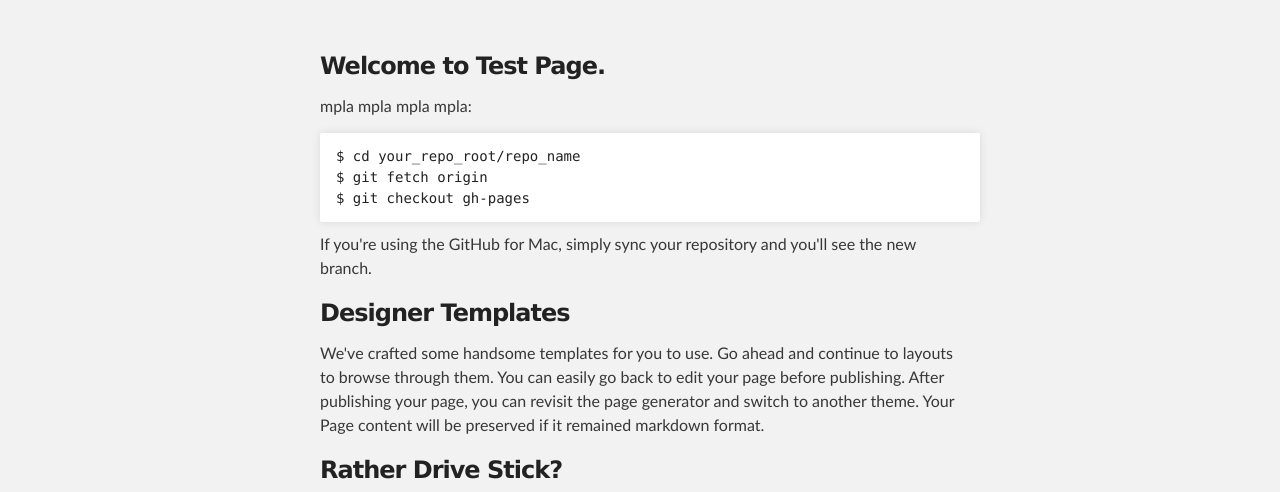
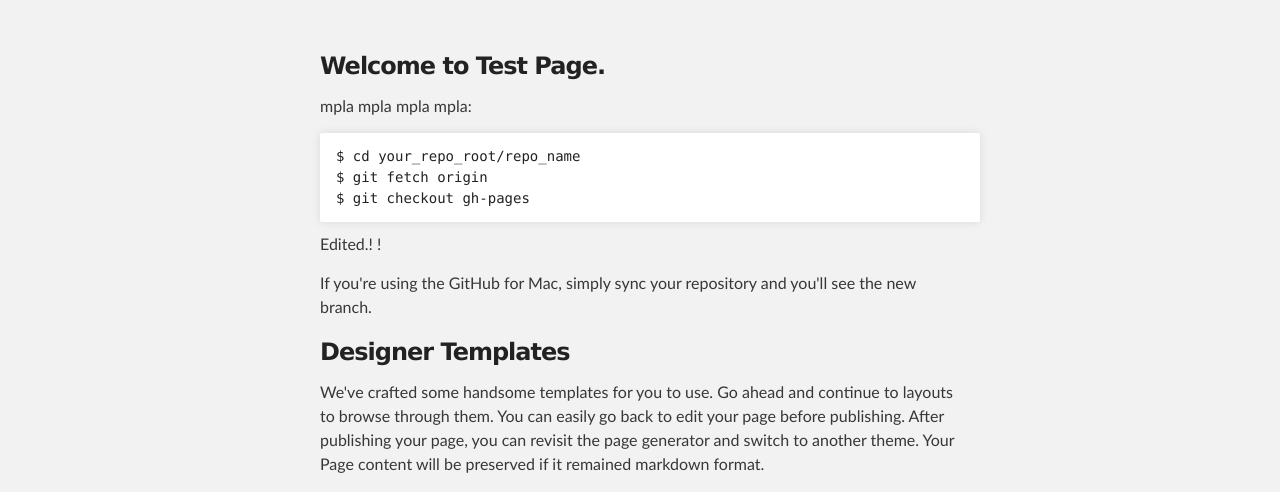
Before and after one commit to iani/t11kouk.github.io, a plain HTML site: page index.html in a window 1280 px wide. Shown: the part 212-704 px from the top of the page. Drawn offline with Linux system fonts and the light colour scheme.

Commit message:
Test change little text.

```diff
--- a/index.html
+++ b/index.html
@@ -37,6 +37,8 @@ $ git fetch origin
 $ git checkout gh-pages
 </code></pre>
 
+<p>Edited.! !</p>
+
 <p>If you're using the GitHub for Mac, simply sync your repository and you'll see the new branch.</p>
 
 <h3>
```
